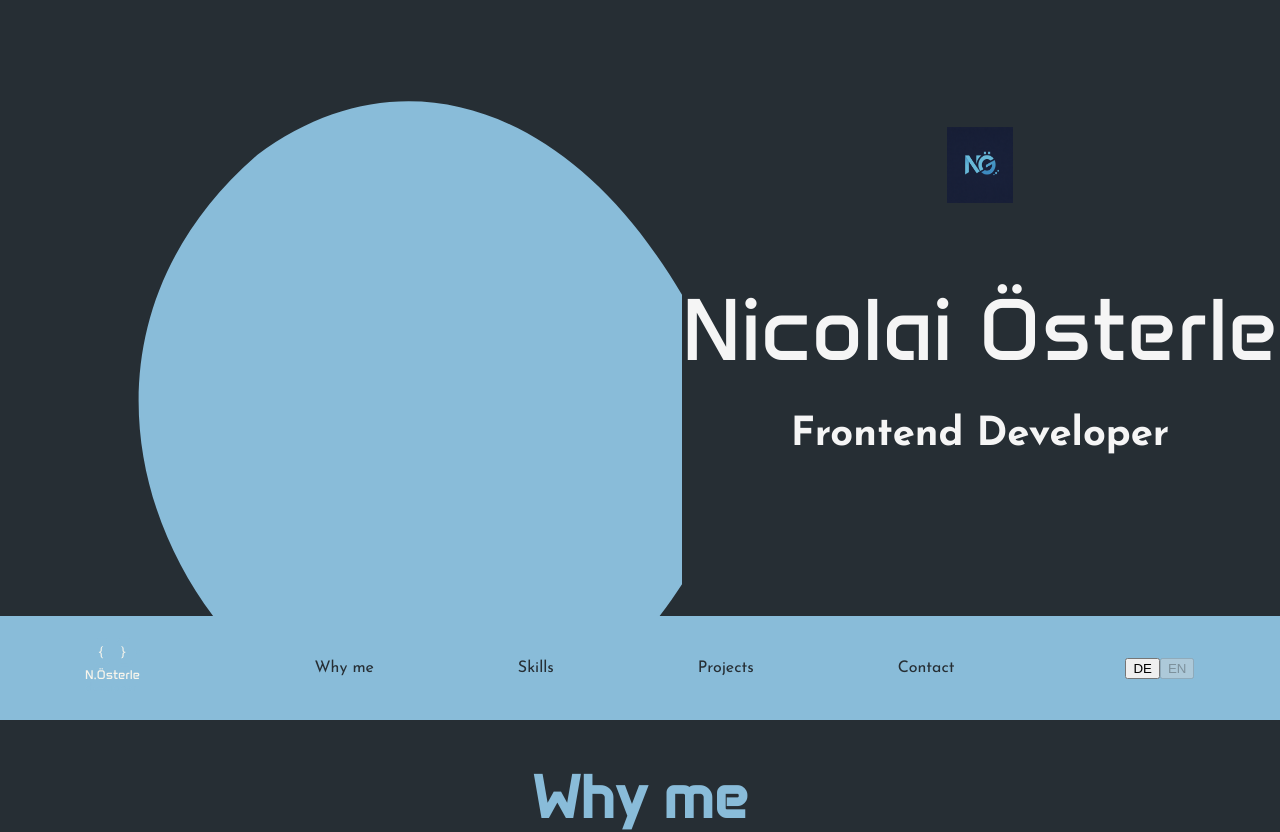
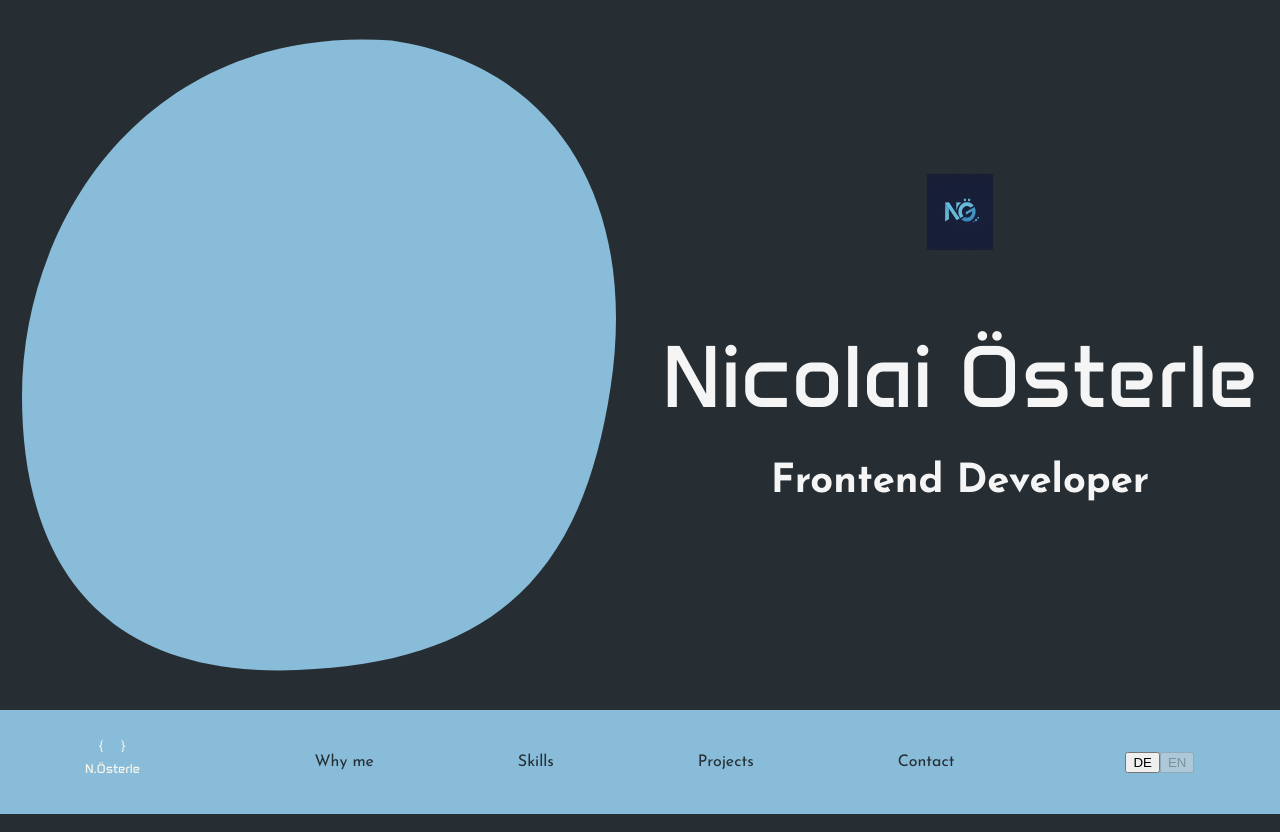
Before and after one commit to SilverBlure/portfoli, an Angular app: page / in a window 1280 px wide. Shown: the top 832 px of the page. Built offline with nearby package versions, Linux system fonts and the light colour scheme.

Commit message:
add baseShapes

```diff
--- a/src/app/hero-section/hero-section.component.scss
+++ b/src/app/hero-section/hero-section.component.scss
@@ -15,16 +15,18 @@ section {
         @include center();
 
         >.bgImage {
-            background-image: url('./../../assets/images/BG shape.svg');
-            height: 616px;
-            width: 680px;
+            background-image: url('./../../assets/baseShapesHeroSec/lightShape.svg');
+            height: 710px;
+            width: 50%;
+            background-size: 594px 710px;
+            background-repeat: no-repeat;
 
 
             >img {}
         }
-        >.bgImage:hover{
-            background-image: none
-        }
+         >.bgImage:hover{
+             background-image: url('./../../assets/baseShapesHeroSec/darkShape.svg')
+            }
 
         >div {
             @include center();
```
Also changed, not shown: src/assets/baseShapesHeroSec/darkShape.svg (added), src/assets/baseShapesHeroSec/lightShape.svg (added).
